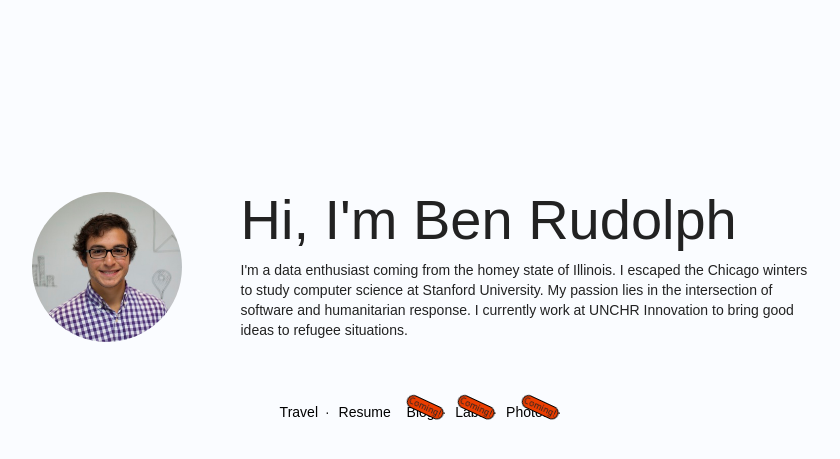
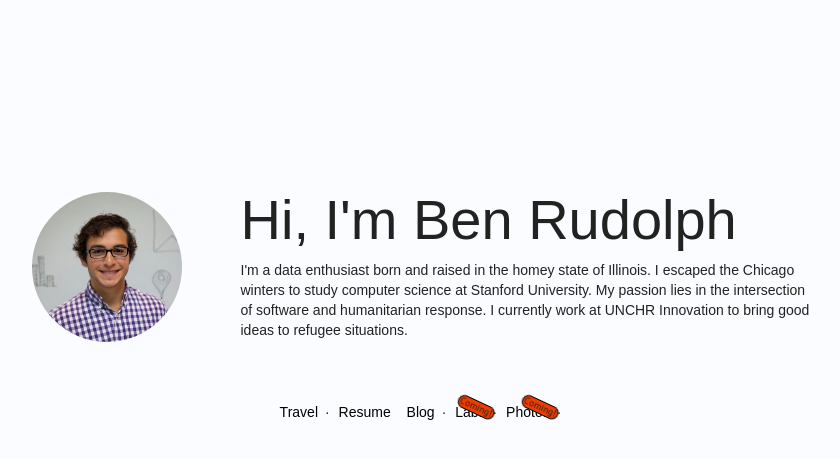
Before and after one commit to benrudolph/main, a Jekyll site: the page built from index.html, in a window 1280 px wide. Shown: the top 459 px of the page, without its empty margins (222-1062 px from the left). Built offline with Jekyll 4.4.1, drawn with Linux system fonts in a browser that asks for light colours; Markdown is read by kramdown in place of the engine named in the settings.

Commit message:
spelling change and blog link

```diff
--- a/index.html
+++ b/index.html
@@ -9,14 +9,14 @@
     </div>
     <div class="about col-sm-9">
       <h1 class="about-heading">Hi, I'm Ben Rudolph</h1>
-      <div class="about-content">I'm a data enthusiast coming from the homey state of Illinois. I escaped the Chicago winters to study computer science at Stanford University. My passion lies in the intersection of software and humanitarian response. I currently work at UNCHR Innovation to bring good ideas to refugee situations.</div>
+      <div class="about-content">I'm a data enthusiast born and raised in the homey state of Illinois. I escaped the Chicago winters to study computer science at Stanford University. My passion lies in the intersection of software and humanitarian response. I currently work at UNCHR Innovation to bring good ideas to refugee situations.</div>
     </div>
   </div>
   <div class="row">
     <div class="links col-xs-12">
       <a href="http://bengermin.wordpress.com/">Travel</a>&#183;
       <a href="/resume.pdf">Resume</a>
-      <a href="#">Blog<i class="coming-soon"></i></a>&#183;
+      <a href="bitbybit.benrudolph.com">Blog</a>&#183;
       <a href="#">Labs<i class="coming-soon"></i></a>&#183;
       <a href="#">Photos<i class="coming-soon"></i></a>&#183;
     </div>
```
